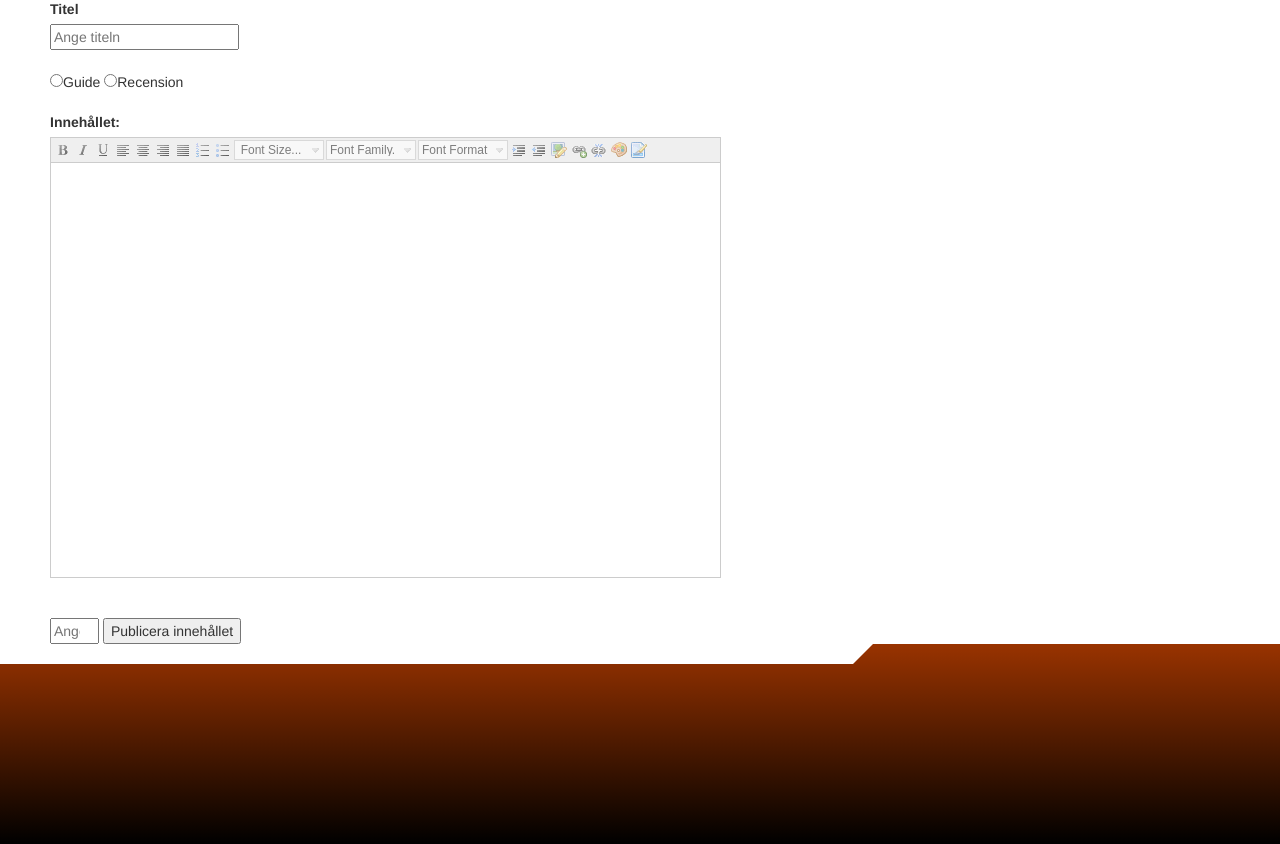
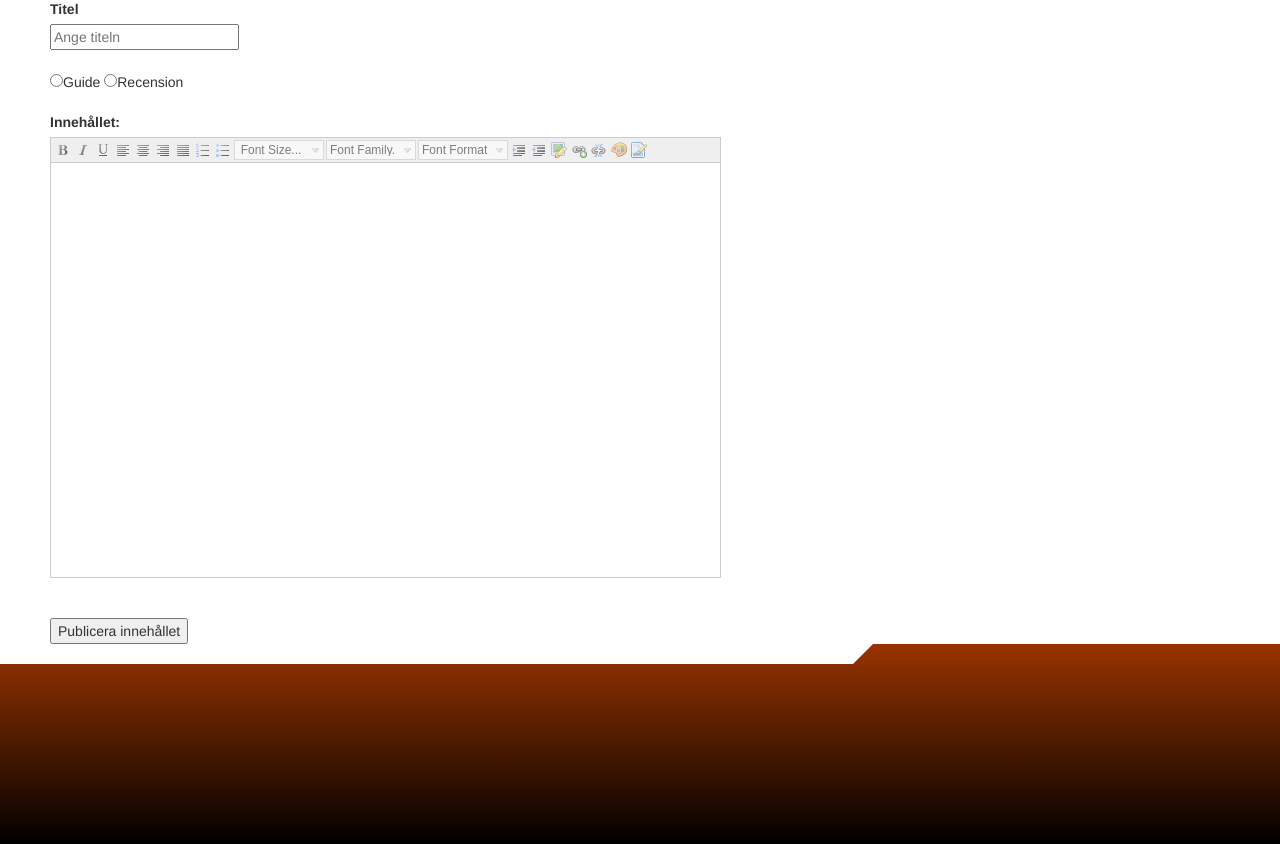
Before and after one commit to Robjen12/GamersKeep, a PHP site: page /guide_review.php in a window 1280 px wide. Shown: the part 101-945 px from the top of the page. Run offline with PHP 8.4, Linux system fonts and the light colour scheme; the visitor is signed in with stand-in values (Sample User, id 1); some libraries are stand-ins or nearby versions.

Commit message:
fixat lite på guide o review

```diff
--- a/css/style.css
+++ b/css/style.css
@@ -68,7 +68,6 @@
 {
 	margin-left: 50px;
 }
-
 
 
 
--- a/guide_review.php
+++ b/guide_review.php
@@ -10,6 +10,7 @@ $feedback = "";
 	if(!empty($_POST))
 	{
 
+
 		$title	= $_POST['title'];
 		$text 	= $_POST['nicEdit'];
 		$grade	= $_POST['grade'];
@@ -18,8 +19,15 @@ $feedback = "";
 		$text  = utf8_encode($mysqli->real_escape_string($text));
 		$grade = utf8_encode($mysqli->real_escape_string($grade));
 
+		if(isset($_POST['guide']))
+		{
 
-		if(isset($_POST['guide']))
+			if($title == "" || $text == "")
+			{
+				$feedback = "<p class=\"feedback-yellow\">Fyll i alla fält</p>";
+			}
+
+			else
 			{
 
 				$query = <<<END
@@ -38,12 +46,14 @@ END;
 				 $res = $mysqli->query($query) or die("Could not query database" . $mysqli->errno .
 		        " : " . $mysqli->error);
 			}
+		}
+
 		else if(isset($_POST['review']))
 		{
 
-			if($grade == "")
+			if($title == "" || $text == "" || $grade == "")
 			{
-				$feedback= "<p class=\"feedback-yellow\">Måste välja betyg</p>";
+				$feedback= "<p class=\"feedback-yellow\">Fyll i alla fält</p>";
 			}
 
 			else
@@ -78,14 +88,14 @@ $content = <<<END
 					<div id="guide_review">
 						<form action="guide_review.php" method="post" id="guide_review_form">
 							<label for="title">Titel</label></Br>
-							<input type="text" id="title" name="title" value="" placeholder="Ange titeln"><br></br>
+							<input type="text" id="title" name="title" value="" placeholder="Ange titeln"></br></br>
 							<input type="radio" id="guidecheck" name="guide" value="Guide">Guide
-							<input type="radio" id="reviewcheck" name="review" value="Review">Recension</Br></br>
+							<input type="radio" id="reviewcheck" name="review" value="Review">Recension</br></br>
+							{$feedback}
 							<label for="information">Innehållet:</label>
 							<textarea id="nicEdit" name="nicEdit" cols="80" rows="20"></textarea></br>
-							{$feedback}
-							<label for="grade" id="grade">Betyg</label><br>
-							<input type="number" id="grade" name="grade" min="1" max="5" value="" placeholder="Ange betyg här">
+							<label for="grade" id="gradescale">Betyg (1-5)</label></br>
+							<input type="number" id="grade" name="grade" min="1" max="5" value="">
 							<button type="submit" id="publish" name="publish_guide_review" value="Publicera">Publicera innehållet</button>
 						</form>
 					</div>
@@ -102,10 +112,15 @@ $content = <<<END
 
 	$(document).ready(function(){
 		$('#grade').hide();
+		$('#gradescale').hide();
 		$('#reviewcheck').click(function(){
 			$('#grade').show();
+			$('#gradescale').show();
 		});
-
+		$('#guidecheck').click(function(){
+			$('#grade').hide();
+			$('#gradescale').hide();
+		});
 	});
 	</script>
 
--- a/inc/HTMLTemplate.php
+++ b/inc/HTMLTemplate.php
@@ -30,7 +30,7 @@ $header = <<<END
 				<!-- meny ikoner -->
 				<img src="images/profil2.png" class="img header-icons pull-right" alt="Profil">
 				<img src="images/swords.png" class="img header-icons pull-right">
-				<img src="images/pen.png" class="img header-icons pull-right">
+				<a href="guide_review.php"><img src="images/pen.png" class="img header-icons pull-right"></a>
 				<img src="images/home.png" class="img header-icons pull-right">
 				<img src="images/search.png" class="img header-icons pull-right">
 			</div><!-- meny right -->
```
Lines whose indentation alone changed are shown as unchanged.
